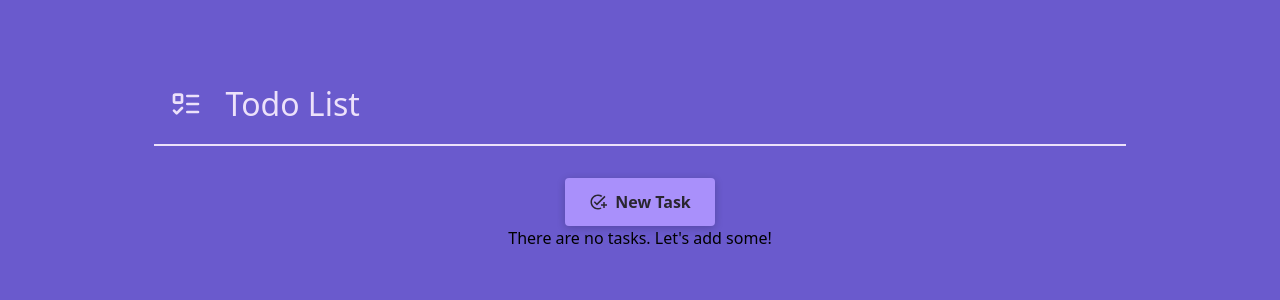
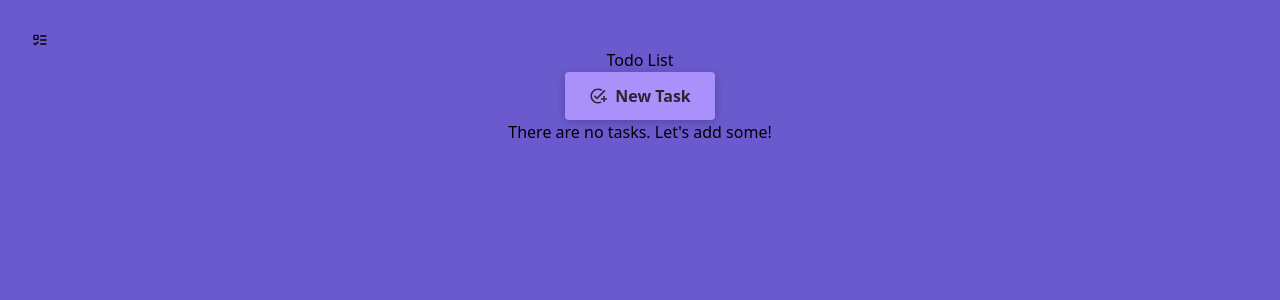
Before and after one commit to ManhhND/react-todo-list, a React (Vite) app: page / in a window 1280 px wide. Shown: the top 300 px of the page. Built offline with nearby package versions, Linux system fonts and the light colour scheme.

Commit message:
style: change Header style from css to tailwind

```diff
--- a/src/components/Header.module.css
+++ /dev/null
@@ -1,18 +0,0 @@
-.header {
-  /* padding: 2rem 10%; */
-  margin: 2rem 10%;
-  padding: 1rem;
-  text-align: center;
-  display: flex;
-  justify-content: space-between;
-  align-items: center;
-  border-bottom: 2px solid #ece1fa;
-}
-
-.logo {
-  font-size: 2rem;
-  display: flex;
-  gap: 1.5rem;
-  align-items: center;
-  color: #ece1fa;
-}
--- a/src/components/Header.tsx
+++ b/src/components/Header.tsx
@@ -1,11 +1,10 @@
 import { LuListTodo } from 'react-icons/lu';
 import { Link } from 'react-router-dom';
-import classes from './Header.module.css';
 
 const Header = () => {
   return (
-    <header className={classes.header}>
-      <h1 className={classes.logo}>
+    <header className="py-8 mb-4 border-b-2 border-violet-600">
+      <h1 className="flex text-4xl items-center gap-4 justify-center text-violet-600">
         <LuListTodo />
         <Link to="/">
           Todo List
```
